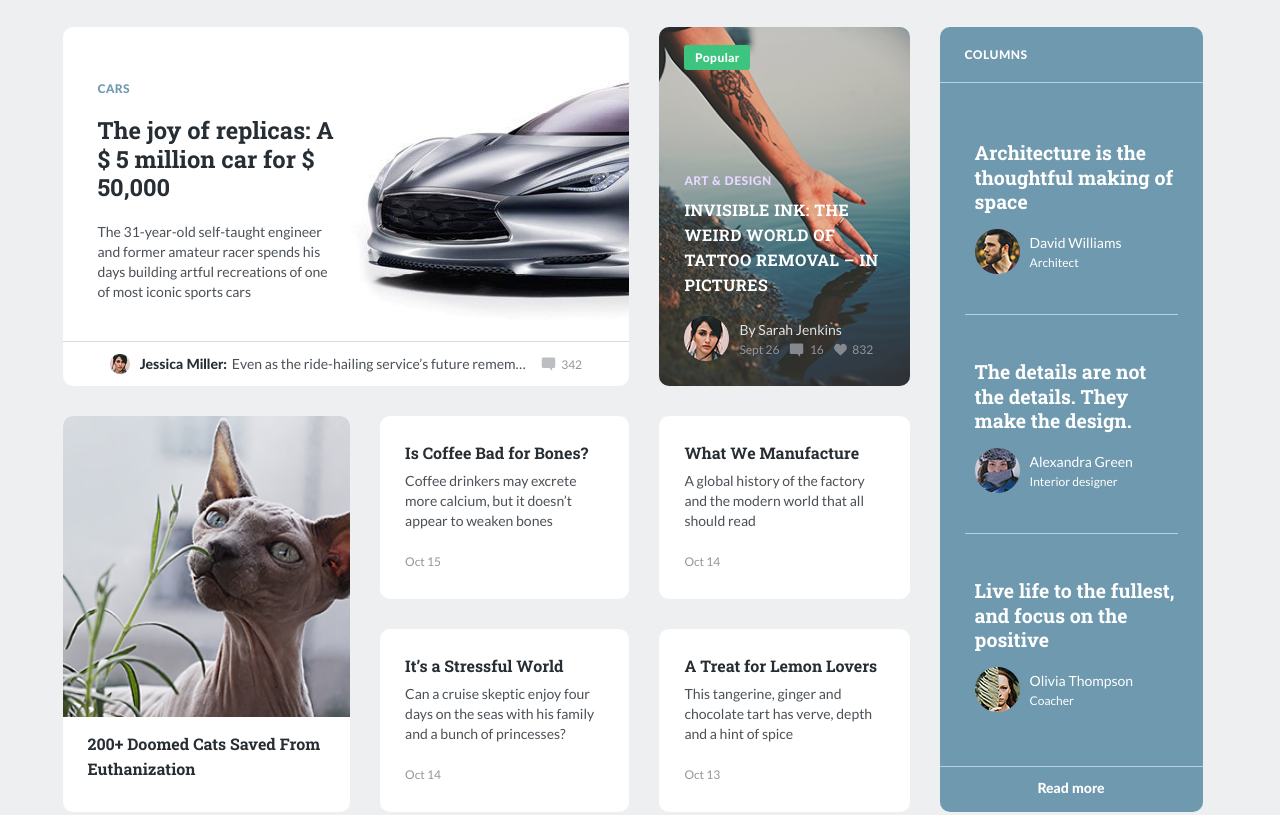
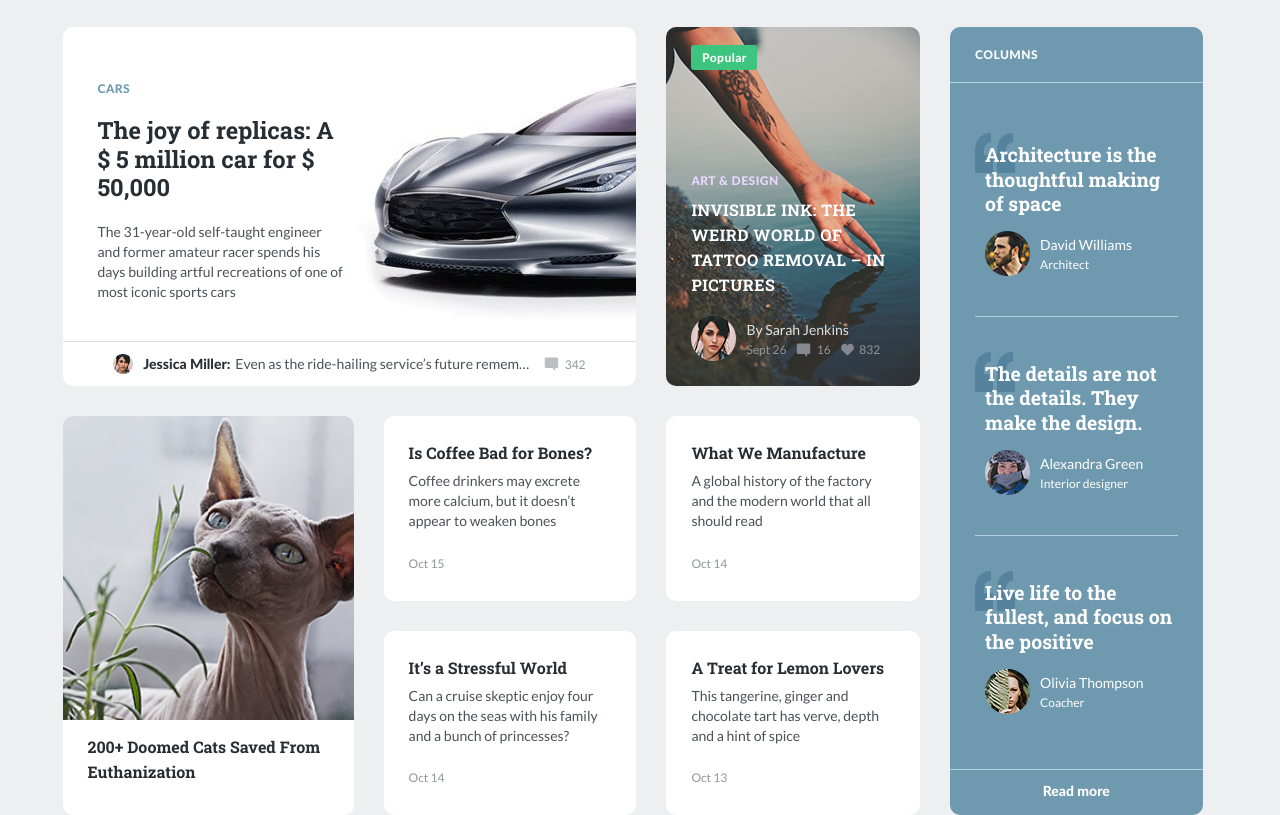
Before and after one commit to EVZhitnik/Universal, a plain HTML site: page index.html in a window 1280 px wide. Shown: the part 1083-1898 px from the top of the page. Drawn offline with Linux system fonts and the light colour scheme.

Commit message:
Improvements to the 'popular' section. HTML: the 'columns' block became a child element of the 'inner' block. SCSS: changing the 'popular' grid

```diff
--- a/index.html
+++ b/index.html
@@ -571,8 +571,7 @@
         <section class="popular" aria-labelledby="title-popular">
             <h2 class="popula__title visually-hidden" id="title-popular">Popular</h2>
             <div class="popular__inner container">
-                <div class="popular__body">
-                    <div class="popular__cars cars">
+                <article class="popular__cars cars">
                     <div class="cars__body">
                         <div class="cars__text">
                             <span class="cars__subtitle subtitle-base">Cars</span>
@@ -604,8 +603,8 @@
                             </ul>
                         </div>
                     </div>
-                    </div>
-                    <div class="popular__art art">
+                </article>
+                <article class="popular__art art">
                     <div class="art__body">
                         <div class="art__tag subtitle-base">
                             <p>Popular</p>
@@ -648,14 +647,14 @@
                             </div>
                         </div>
                     </div>
-                    </div>
-                    <div class="popular__cats cats">
+                </article>
+                <article class="popular__cats cats">
                     <div class="cats__body">
                         <img class="cats__image" src="/img/popular/cats/cats-bg.jpg" alt="A bald cat sniffs leaves" width="263" height="275" loading="lazy">
                         <h4 class="cats__title h5">200+ Doomed Cats Saved From Euthanization</h4>
                     </div>
-                    </div>
-                    <div class="popular__coffee article">
+                </article>
+                <article class="popular__coffee article">
                     <h4 class="article__title h5">Is Coffee Bad for Bones?</h4>
                     <div class="article__description">
                         <p>
@@ -663,8 +662,8 @@
                         </p>
                     </div>
                     <span class="article__text">Oct 15</span>
-                    </div>
-                    <div class="popular__manufacture article">
+                </article>
+                <article class="popular__manufacture article">
                     <h4 class="article__title h5">What We Manufacture</h4>
                     <div class="article__description">
                         <p>
@@ -672,8 +671,8 @@
                         </p>
                     </div>
                     <span class="article__text">Oct 14</span>
-                    </div>
-                    <div class="popular__stress article">
+                </article>
+                <article class="popular__stress article">
                     <h4 class="article__title h5">It’s a Stressful World</h4>
                     <div class="article__description">
                         <p>
@@ -681,8 +680,8 @@
                         </p>
                     </div>
                     <span class="article__text">Oct 14</span>
-                    </div>
-                    <div class="popular__treat article">
+                </article>
+                <article class="popular__treat article">
                     <h4 class="article__title h5">A Treat for Lemon Lovers</h4>
                     <div class="article__description">
                         <p>
@@ -690,14 +689,13 @@
                         </p>
                     </div>
                     <span class="article__text">Oct 13</span>
-                    </div>
-                </div>
-                <div class="popular__columns popular-columns">
-                    <span class="popular-columns__heading subtitle-base">Columns</span>
-                    <ul class="popular-columns__list">
-                        <li class="popular-columns__item">
-                            <h4 class="popular-columns__title h4">Architecture is the thoughtful making of space</h4>
-                            <div class="popular-columns__person person">
+                </article>
+                <article class="popular__columns columns">
+                    <span class="columns__heading subtitle-base">Columns</span>
+                    <ul class="columns__list">
+                        <li class="columns__item">
+                            <h4 class="columns__title h4">Architecture is the thoughtful making of space</h4>
+                            <div class="columns__person person">
                                 <img class="person__icon" src="/img/person/1.png" alt="" width="45" height="45" loading="lazy">
                                 <div class="person__text">
                                     <span class="person__name person__name">David Williams</span>
@@ -705,9 +703,9 @@
                                 </div>
                             </div>
                         </li>
-                        <li class="popular-columns__item">
-                            <h4 class="popular-columns__title h4">The details are not the details. They make the design.</h4>
-                            <div class="popular-columns__person person">
+                        <li class="columns__item">
+                            <h4 class="columns__title h4">The details are not the details. They make the design.</h4>
+                            <div class="columns__person person">
                                 <img class="person__icon" src="/img/person/2.png" alt="" width="45" height="45" loading="lazy">
                                 <div class="person__text">
                                     <span class="person__name person__name">Alexandra Green</span>
@@ -715,9 +713,9 @@
                                 </div>
                             </div>
                         </li>
-                        <li class="popular-columns__item">
-                            <h4 class="popular-columns__title h4">Live life to the fullest, and focus on the positive</h4>
-                            <div class="popular-columns__person person">
+                        <li class="columns__item">
+                            <h4 class="columns__title h4">Live life to the fullest, and focus on the positive</h4>
+                            <div class="columns__person person">
                                 <img class="person__icon" src="/img/person/3.png" alt="" width="45" height="45" loading="lazy">
                                 <div class="person__text">
                                     <span class="person__name person__name">Olivia Thompson</span>
@@ -726,8 +724,8 @@
                             </div>
                         </li>
                     </ul>
-                    <a class="popular-columns__link" href="/">Read more</a>
-                </div>
+                    <a class="columns__link" href="/">Read more</a>
+                </article>
             </div>
         </section>
     </main>
--- a/scss/blocks/_popular-columns.scss
+++ b/scss/blocks/_columns.scss
@@ -1,6 +1,6 @@
 @use 'helpers' as *;
 
-.popular-columns {
+.columns {
     display: flex;
     flex-direction: column;
     justify-content: space-between;
@@ -15,27 +15,32 @@
         border-bottom: var(--border-columns);
     }
 
-    &__list {
-        width: 100%;
-    }
-
     &__item {
+        position: relative;
         margin-inline: rem(25);
         padding-top: rem(45);
         padding-bottom: rem(40);
         padding-left: rem(10);
 
-        @include tablet {
-            padding-top: rem(20);
-            padding-bottom: rem(15);
+        &:not(:last-child) {
+            border-bottom: var(--border-columns);
         }
 
-        &:not(:last-child) {
-            border-bottom: var(--border-columns);
+        &::before {
+            @include square(rem(40));
+
+            content: '';
+            position: absolute;
+            z-index: 10;
+            top: rem(35);
+            left: 0;
+            background: url('/icon/quote.svg') center/contain no-repeat;
         }
     }
 
     &__title {
+        position: relative;
+        z-index: 20;
         &:not(:last-child) {
             margin-bottom: rem(15);
         }
--- a/scss/blocks/_popular.scss
+++ b/scss/blocks/_popular.scss
@@ -3,29 +3,30 @@
 .popular {
     &__inner {
         display: grid;
-        grid-template-columns: 74.30% 23.07%;
+        grid-column: repeat(3, 1fr) / repeat(4, 1fr);
+        grid-template-areas:
+            "cars cars art columns"
+            "cats coffee manufacture columns"
+            "cats stress treat columns"
+        ;
         gap: rem(30);
 
         @include tablet {
-            grid-template-columns: 1fr;
+            grid-column: repeat(4, 1fr) / repeat(3, 1fr);
+            grid-template-areas:
+                "cars cars art"
+                "columns cats coffee"
+                "columns cats manufacture"
+                "columns stress treat"
+            ;
         }
-    }
-
-    &__body {
-        display: grid;
-        grid-column: repeat(3, 1fr) / repeat(3, 1fr);
-        grid-template-areas:
-            "cars cars art"
-            "cats coffee manufacture"
-            "cats stress treat"
-        ;
-        gap: rem(30);
 
         @include mobile {
             grid-column: repeat(4, 1fr) / repeat(2, 1fr);
             grid-template-areas:
                 "cars cars"
-                "art cats"
+                "art columns"
+                "cats columns"
                 "coffee manufacture"
                 "stress treat"
             ;
@@ -36,6 +37,7 @@
             grid-template-areas:
                 "cars"
                 "art"
+                "columns"
                 "cats"
                 "coffee"
                 "manufacture"
@@ -83,4 +85,8 @@
     &__treat {
         grid-area: treat;
     }
+
+    &__columns {
+        grid-area: columns;
+    }
 }
--- a/scss/main.scss
+++ b/scss/main.scss
@@ -25,7 +25,7 @@
 @use 'blocks/art.scss';
 @use 'blocks/cats.scss';
 @use 'blocks/article.scss';
-@use 'blocks/popular-columns.scss';
+@use 'blocks/columns.scss';
 
 // .header,
 // main > *:not(:last-child),
```
Also changed, not shown: css/main.css, icon/quote.svg (added), 1 other file. Lines whose indentation alone changed are shown as unchanged.
